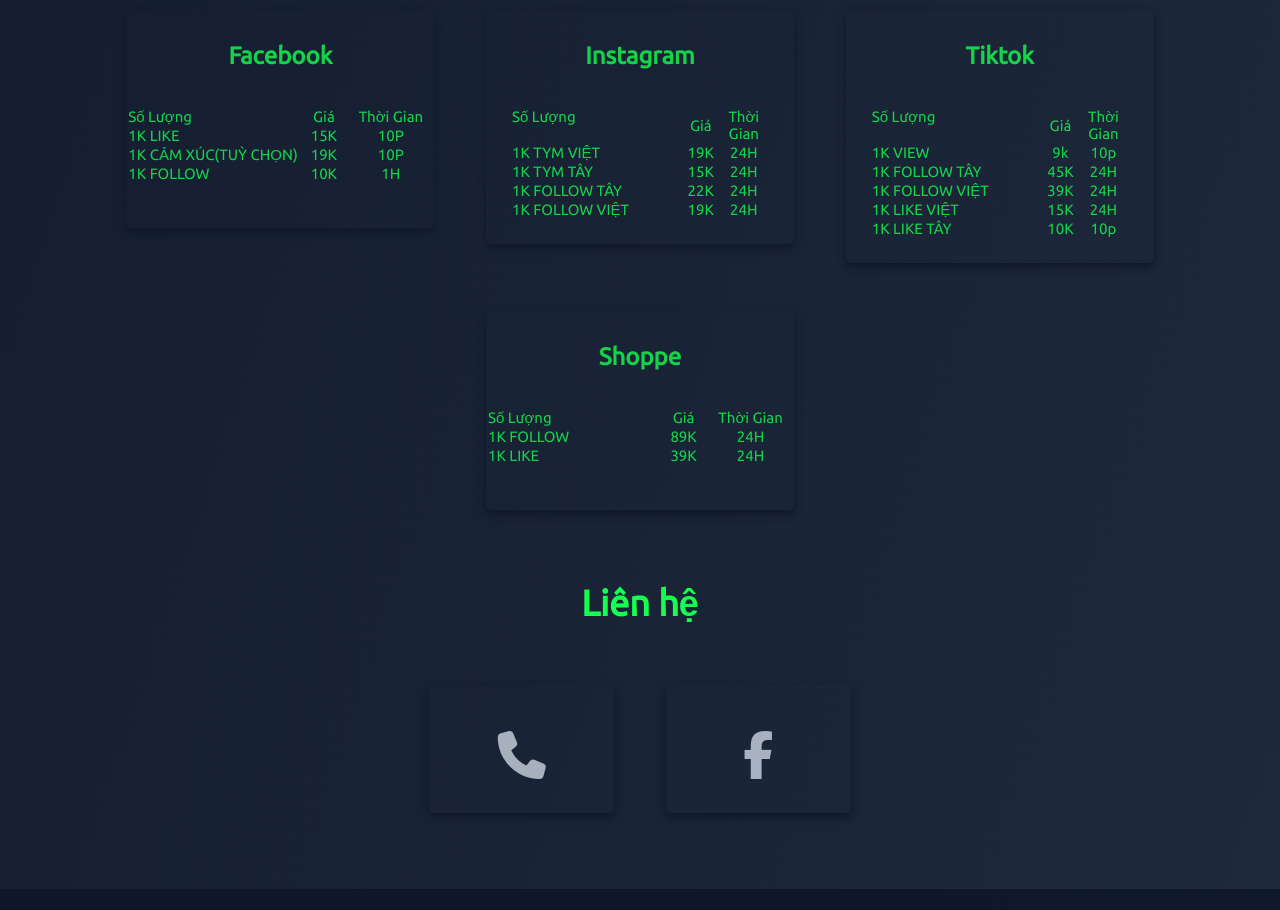
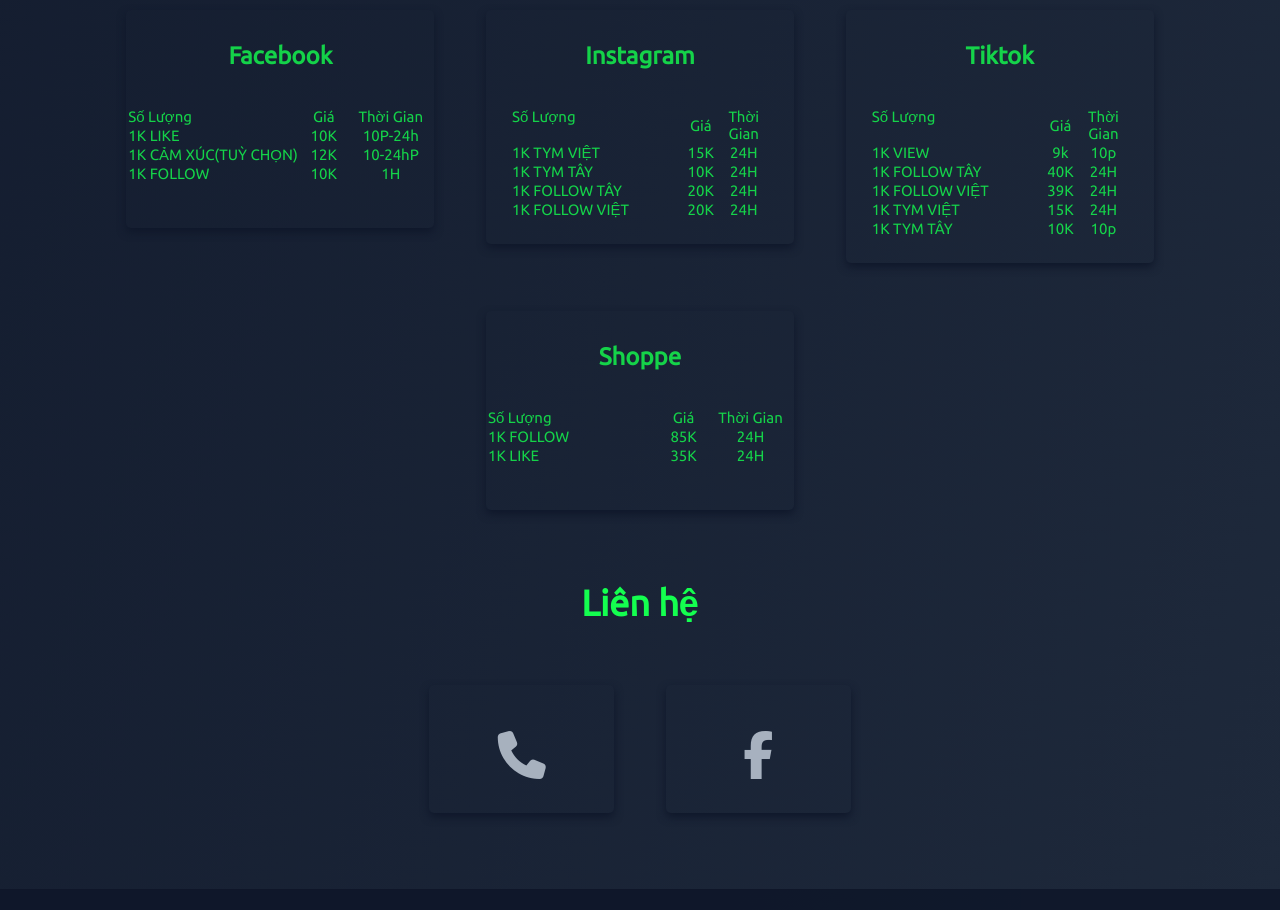
Before and after one commit to NguyenHungQuangMinh/DVFBQUANGMINH, a plain HTML site: page index.html in a window 1280 px wide. Shown: the part 2840-3750 px from the top of the page. Drawn offline with nearby package versions, Linux system fonts and the light colour scheme.

Commit message:
DVFB QUANG MINH

```diff
--- a/index.html
+++ b/index.html
@@ -156,14 +156,14 @@
                                 <tr>
 
                                 <td style="display: flex; justify-content: space-between;">1K LIKE </td>
-                                <td>15K</td>
-                                <td>10P</td>
+                                <td>10K</td>
+                                <td>10P-24h</td>
                               </tr>
                               <tr>
 
                                 <td style="display: flex; justify-content: space-between;">1K CẢM XÚC(TUỲ CHỌN) </td>
-                                <td>19K</td>
-                                <td>10P</td>
+                                <td>12K</td>
+                                <td>10-24hP</td>
                               </tr>
                               <tr>
 
@@ -191,25 +191,25 @@
                             <tr>
 
                             <td style="display: flex; justify-content: space-between;">1K TYM VIỆT </td>
-                            <td>19K</td>
+                            <td>15K</td>
                             <td>24H</td>
                           </tr>
                           <tr>
 
                             <td style="display: flex; justify-content: space-between;">1K TYM TÂY </td>
-                            <td>15K</td>
+                            <td>10K</td>
                             <td>24H</td>
                           </tr>
                           <tr>
 
                             <td style="display: flex; justify-content: space-between;">1K FOLLOW TÂY</td>
-                            <td>22K</td>
+                            <td>20K</td>
                             <td>24H</td>
                           </tr>
                           <tr>
 
                             <td style="display: flex; justify-content: space-between;">1K FOLLOW VIỆT</td>
-                            <td>19K</td>
+                            <td>20K</td>
                             <td>24H</td>
                           </tr>
 
@@ -238,7 +238,7 @@
                           <tr>
 
                             <td style="display: flex; justify-content: space-between;">1K FOLLOW TÂY </td>
-                            <td>45K</td>
+                            <td>40K</td>
                             <td>24H</td>
                           </tr>
                           <tr>
@@ -249,13 +249,13 @@
                           </tr>
                           <tr>
 
-                            <td style="display: flex; justify-content: space-between;">1K LIKE VIỆT </td>
+                            <td style="display: flex; justify-content: space-between;">1K TYM VIỆT </td>
                             <td>15K</td>
                             <td>24H</td>
                           </tr>
                           <tr>
 
-                            <td style="display: flex; justify-content: space-between;">1K LIKE TÂY </td>
+                            <td style="display: flex; justify-content: space-between;">1K TYM TÂY </td>
                             <td>10K</td>
                             <td>10p</td>
                           </tr>
@@ -280,13 +280,13 @@
                             <tr>
 
                             <td style="display: flex; justify-content: space-between;">1K FOLLOW </td>
-                            <td>89K</td>
+                            <td>85K</td>
                             <td>24H</td>
                           </tr>
                           <tr>
 
                             <td style="display: flex; justify-content: space-between;">1K LIKE </td>
-                            <td>39K</td>
+                            <td>35K</td>
                             <td>24H</td>
                           </tr>
 
```
